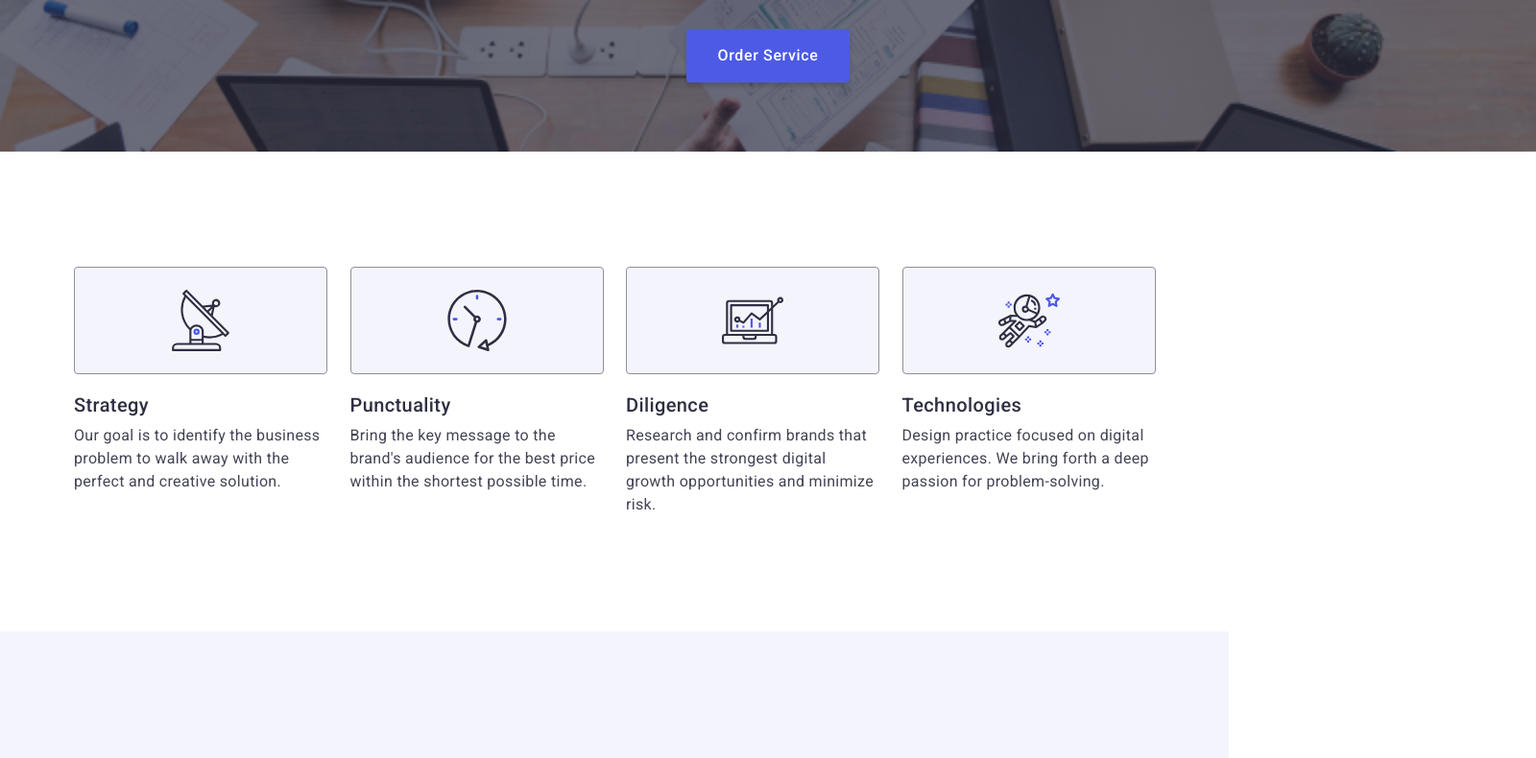
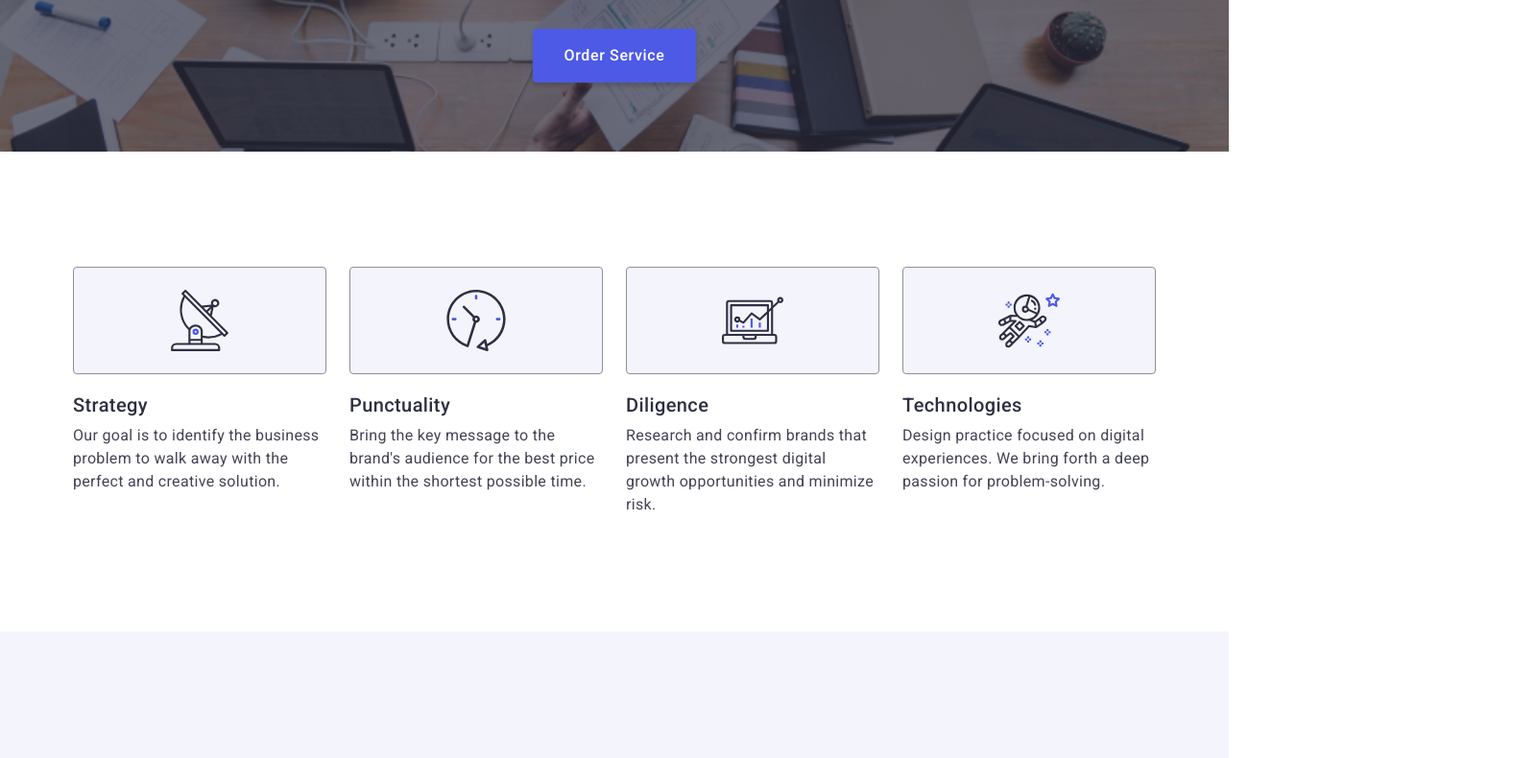
Before and after one commit to Ek-koval/goit-markup-hw-06, a plain HTML site: page index.html in a window 1280 px wide. Shown: the part 223-1013 px from the top of the page at 96% size, 1600 px wide, since content can reach past the window. Drawn offline with nearby package versions, Linux system fonts and the light colour scheme.

Commit message:
fix comtainer

```diff
--- a/css/styles.css
+++ b/css/styles.css
@@ -37,11 +37,11 @@ button {
     cursor: pointer;
 }
 
-.container {
+/*.container {
     width: 1158px;
     margin: 0 auto;
     padding: 0 15px;
-}
+}*/
 
 img {
     display: block;
@@ -98,10 +98,10 @@ p {
 }
 
 @media screen and (min-width:1158px) {
-    .container {
+    /*.container {
         width: 1158px;
         padding: 0 15px;
-    }
+    }*/
 }
 
 
@@ -423,7 +423,7 @@ p {
 /* HERO */
 
 .hero-section {
-    min-width: 1600px;
+    max-width: 1600px;
     background-color: #2e2f42;
     background-image: linear-gradient(to bottom,
             rgba(46, 47, 66, 0.7),
@@ -487,9 +487,6 @@ p {
 }
 
 @media screen and (min-width: 768px) {
-    .container {
-        max-width: 768px;
-    }
 
     .hero-section {
         background-image: linear-gradient(to bottom,
@@ -515,10 +512,6 @@ p {
 }
 
 @media screen and (min-width: 1158px) {
-    .container {
-        max-width: 1158px;
-        padding: 0 15px;
-    }
 
     .hero-section {
         max-width: 1440px;
@@ -550,13 +543,6 @@ p {
     padding: 96px 0;
 }
 
-.container {
-    max-width: 318px;
-    padding-right: 16px;
-    padding-left: 16px;
-    margin-right: auto;
-    margin-left: auto;
-}
 
 .features-list {
     display: flex;
@@ -586,9 +572,6 @@ p {
 }
 
 @media screen and (min-width: 768px) {
-    .container {
-        max-width: 766px;
-    }
 
     .features-list {
         flex-direction: row;
@@ -610,9 +593,6 @@ p {
         padding: 120px 0;
     }
 
-    .container {
-        max-width: 1158px;
-    }
 
     .features-list {
         gap: 24px;
@@ -658,12 +638,6 @@ p {
     width: auto;
     padding: 96px 0px;
     text-align: center;
-}
-
-.container {
-    max-width: 264px;
-    margin-left: auto;
-    margin-right: auto;
 }
 
 .team-title {
@@ -753,9 +727,6 @@ p {
 }
 
 @media screen and (min-width: 768px) {
-    .container {
-        max-width: 768px;
-    }
 
     .team-list {
         gap: 64px 24px;
@@ -767,9 +738,6 @@ p {
 }
 
 @media screen and (min-width: 1158px) {
-    .container {
-        max-width: 1158px;
-    }
 
     .team-section {
         padding: 120px 0;
@@ -781,10 +749,6 @@ p {
 }
 
 /* OUR PORTFOLIO */
-
-.container {
-    max-width: 288px;
-}
 
 .portfolio-section {
     padding: 96px 0;
@@ -874,9 +838,6 @@ p {
 }
 
 @media screen and (min-width: 768px) {
-    .container {
-        min-width: 786px;
-    }
 
     .portfolio-section {
         padding: 96px 16px 86px;
@@ -901,9 +862,6 @@ p {
 }
 
 @media screen and (min-width: 1158px) {
-    .container {
-        min-width: 1158px;
-    }
 
     .portfolio-section {
         padding: 120px 0;
@@ -955,24 +913,21 @@ p {
 
 /* FOOTER */
 
-.container {
-    min-width: 320px;
-}
-
 .footer {
     background-color: #2e2f42;
 }
 
 .footer-container {
     display: flex;
+    justify-content: center;
     align-items: center;
     flex-direction: column;
 }
 
+
 .footer-logo-text {
     width: 288px;
     margin-bottom: 72px;
-
 }
 
 .footer-logo {
@@ -1052,7 +1007,6 @@ p {
     height: 40px;
 }
 
-.socials-icon {}
 
 .footer-part {
     display: flex;
@@ -1141,16 +1095,12 @@ p {
 
 
 @media screen and (min-width: 768px) {
-    .container {
-        max-width: 768px;
-    }
 
     .footer-container {
         align-items: baseline;
-        justify-content: flex-start;
+        /*justify-content: flex-start;*/
         flex-direction: row;
         flex-wrap: wrap;
-        padding: 97px 108px;
         margin: 0 auto;
         gap: 72px 24px;
     }
@@ -1202,7 +1152,7 @@ p {
 
 
 @media screen and (min-width: 1158px) {
-    .container {
+    /*.container {
         max-width: 1158px;
     }
 
@@ -1212,7 +1162,7 @@ p {
         padding-left: 16px;
         padding-right: 16px;
         gap: 0;
-    }
+    }*/
 
     .footer-logo-text {
         min-width: 264px;
@@ -1470,5 +1420,3 @@ p {
 .contacts-form-btn:focus {
     background-color: #404bbf;
 }
-
-.modal-checkbox-span {}
--- a/index.html
+++ b/index.html
@@ -127,7 +127,7 @@
                     Effective Solutions
                     for Your Business
                 </h1>
-                <button type="button" class="order-service-button">Order Service</button>
+                <button type="button" class="order-service-button" data-modal-open>Order Service</button>
             </div>
         </section>
 
@@ -589,9 +589,9 @@
 
 
 
-    <div class="backdrop">
+    <div class="backdrop" data-modal>
         <div class="modal modal-container">
-            <button class="modal-close-btn" type="button">
+            <button class="modal-close-btn" type="button" data-modal-close>
                 <svg class="modal-close-icone" width="8" height="8">
                     <use href="./images/icons.svg#icon-close"></use>
                 </svg>
```
